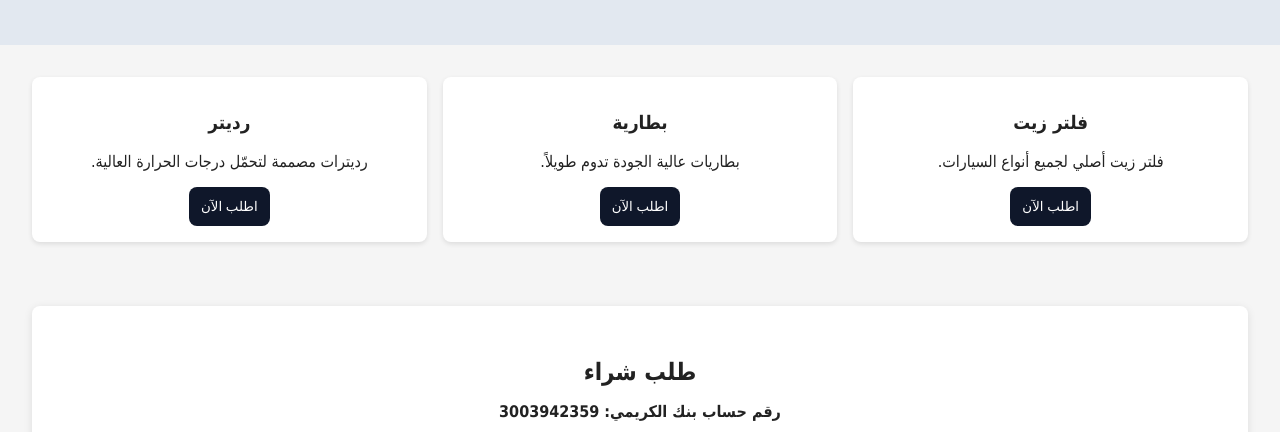
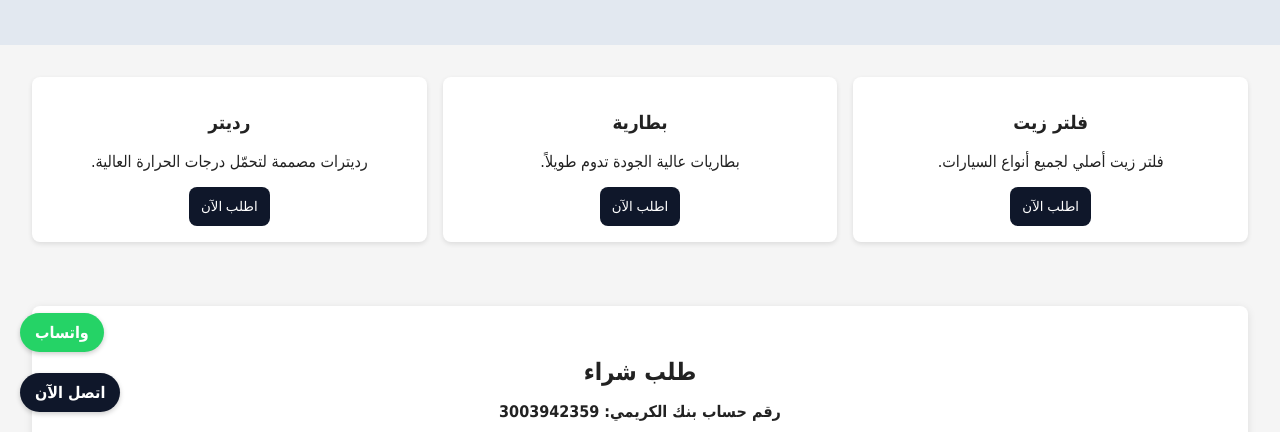
Before and after one commit to alnajmalhadeth/autoparts-, a plain HTML site: page index.html in a window 1280 px wide. Shown: the part 368-800 px from the top of the page. Drawn offline with Linux system fonts and the light colour scheme.

Commit message:
Update index.html

```diff
--- a/index.html
+++ b/index.html
@@ -22,6 +22,32 @@
     input, textarea, select { padding: 0.75rem; border: 1px solid #ccc; border-radius: 0.5rem; }
     button { background-color: #0f172a; color: white; padding: 0.75rem; border: none; border-radius: 0.5rem; cursor: pointer; }
     footer { background-color: #0f172a; color: white; text-align: center; padding: 1rem; margin-top: 2rem; }
+    .floating-btn {
+      position: fixed;
+      bottom: 80px;
+      left: 20px;
+      background-color: #25D366;
+      color: white;
+      padding: 10px 15px;
+      border-radius: 50px;
+      text-decoration: none;
+      font-weight: bold;
+      box-shadow: 0 2px 5px rgba(0,0,0,0.2);
+      z-index: 1000;
+    }
+    .call-btn {
+      position: fixed;
+      bottom: 20px;
+      left: 20px;
+      background-color: #0f172a;
+      color: white;
+      padding: 10px 15px;
+      border-radius: 50px;
+      text-decoration: none;
+      font-weight: bold;
+      box-shadow: 0 2px 5px rgba(0,0,0,0.2);
+      z-index: 1000;
+    }
   </style>
 </head>
 <body>
@@ -92,5 +118,11 @@
     <p>جميع الحقوق محفوظة &copy; النجم الحديث 2025</p>
     <p>للتواصل: 776798168</p>
   </footer>
+
+  <!-- زر واتساب -->
+  <a href="https://wa.me/967776798168" target="_blank" class="floating-btn">واتساب</a>
+
+  <!-- زر اتصال -->
+  <a href="tel:776798168" class="call-btn">اتصل الآن</a>
 </body>
 </html>
```
